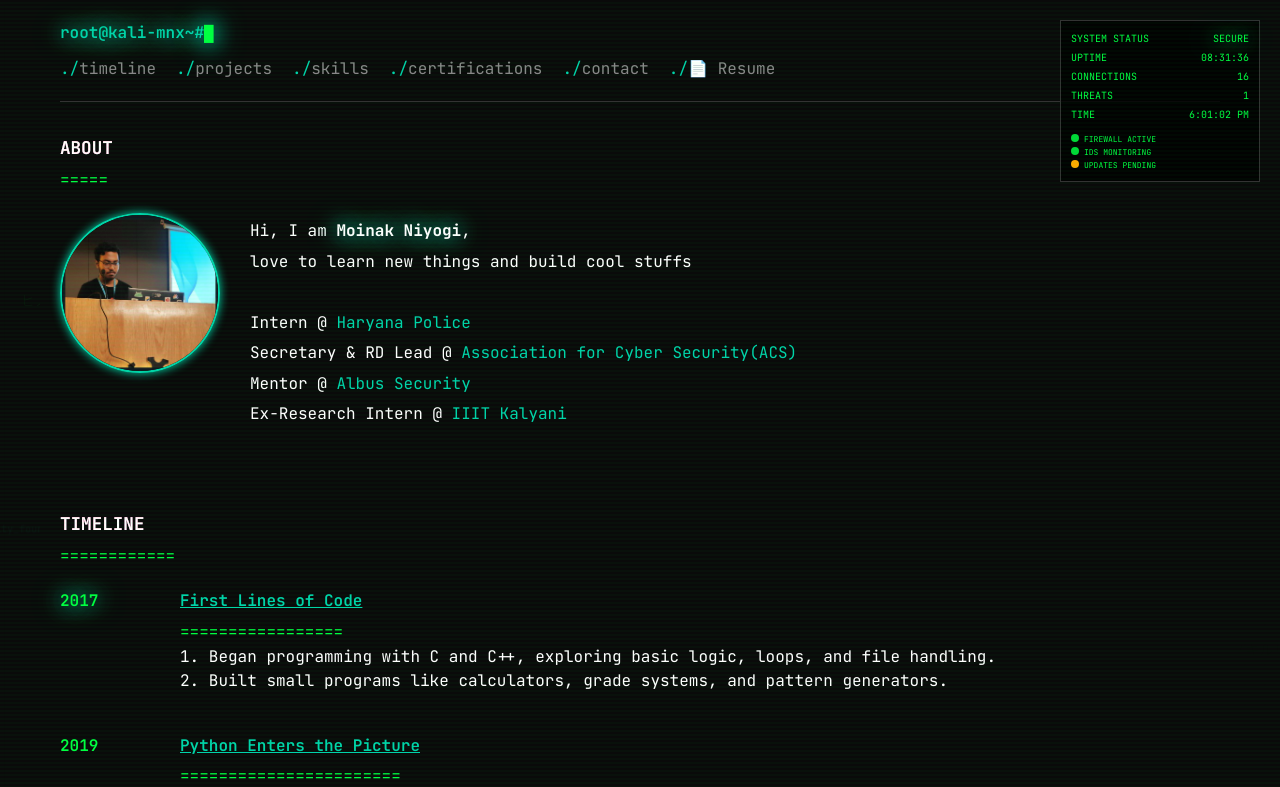
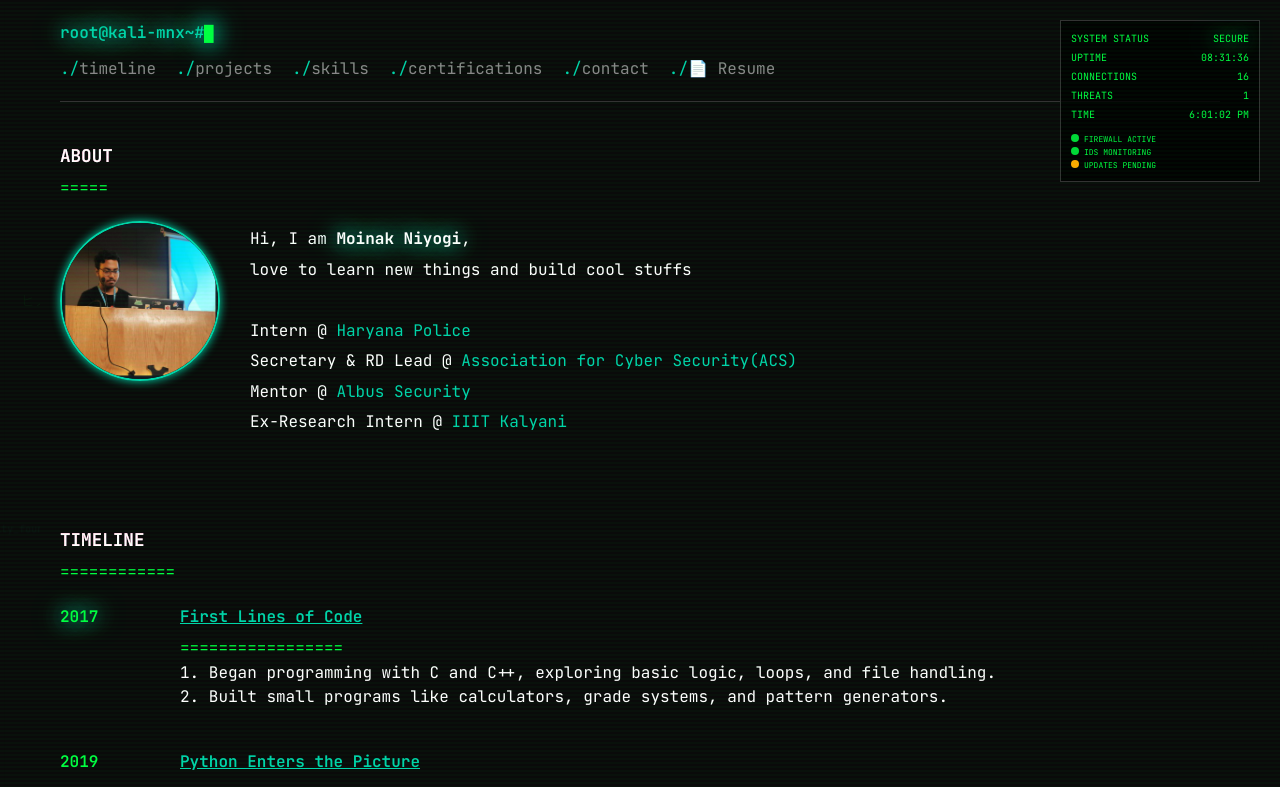
Before and after one commit to Cyberninja30/Portfolio-Moinak, a React (Vite) app: page / in a window 1280 px wide. Shown: the top 787 px of the page. Built offline with nearby package versions, Linux system fonts and the light colour scheme.

Commit message:
Update index.css

```diff
--- a/src/index.css
+++ b/src/index.css
@@ -336,7 +336,7 @@ body {
   font-size: 1.1rem;
   margin-bottom: 5px;
   text-transform: uppercase;
-  margin-top:2px;
+  margin-top:10px;
 }
 
 .section-underline {
```
